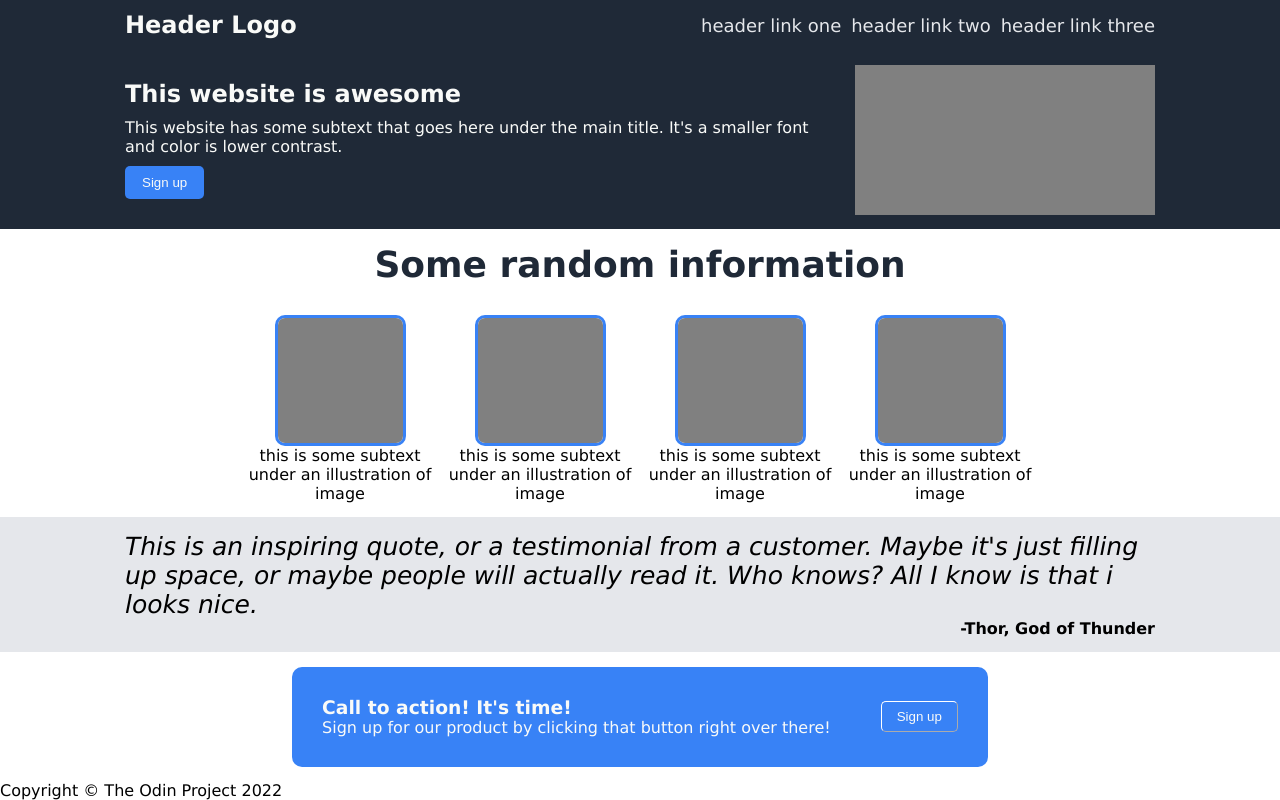
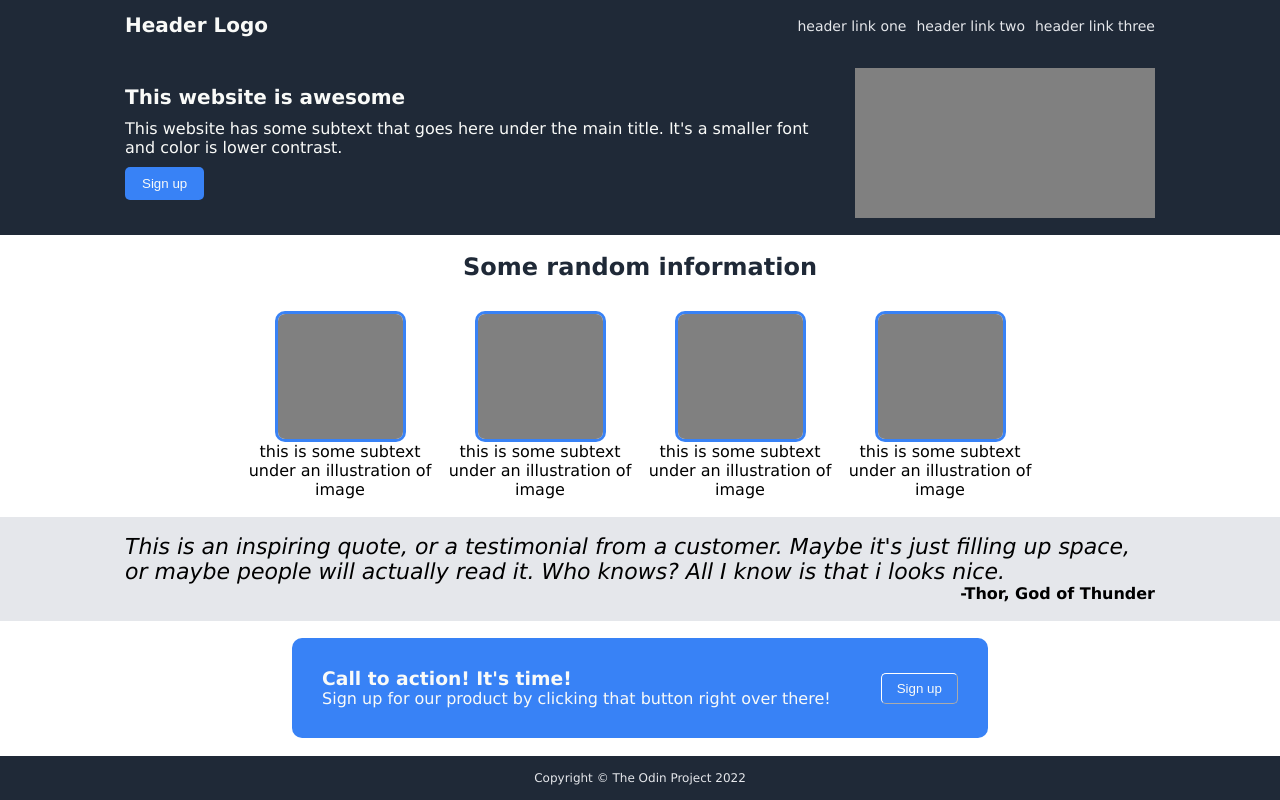
Before and after one commit to K20055612/foundations-landing-page, a plain HTML site: page index.html in a window 1280 px wide. Drawn offline with Linux system fonts and the light colour scheme.

Commit message:
Style footer

```diff
--- a/style.css
+++ b/style.css
@@ -32,7 +32,7 @@ ul {
 }
 
 a {
-    font-size: 18px;
+    font-size: 14px;
     color: #e5e7eb;
     text-decoration: none;
 }
@@ -48,11 +48,16 @@ a {
 }
 
 .footer {
+    padding: 15px;
+    text-align: center;
+    color: #e5e7eb;
+    background-color: #1F2937;
     margin-top: auto;
+    font-size: 12px;
 }
 
 .logo {
-    font-size: 24px;
+    font-size: 20px;
     font-weight: 900;
     color: #F9FAF8;
 }
@@ -89,7 +94,7 @@ a {
 }
 
 .tile-1 h1 {
-    font-size: 24px;
+    font-size: 20px;
     font-weight: 900;
     color: #F9FAF8;
 }
@@ -126,7 +131,7 @@ a {
 }
 
 .tile-2 h2 {
-    font-size: 36px;
+    font-size: 24px;
     color: #1F2937;
 }
 
@@ -154,7 +159,7 @@ a {
 }
 
 .quote {
-    font-size: 25px;
+    font-size: 22px;
     font-style: italic;
 }
 
```
